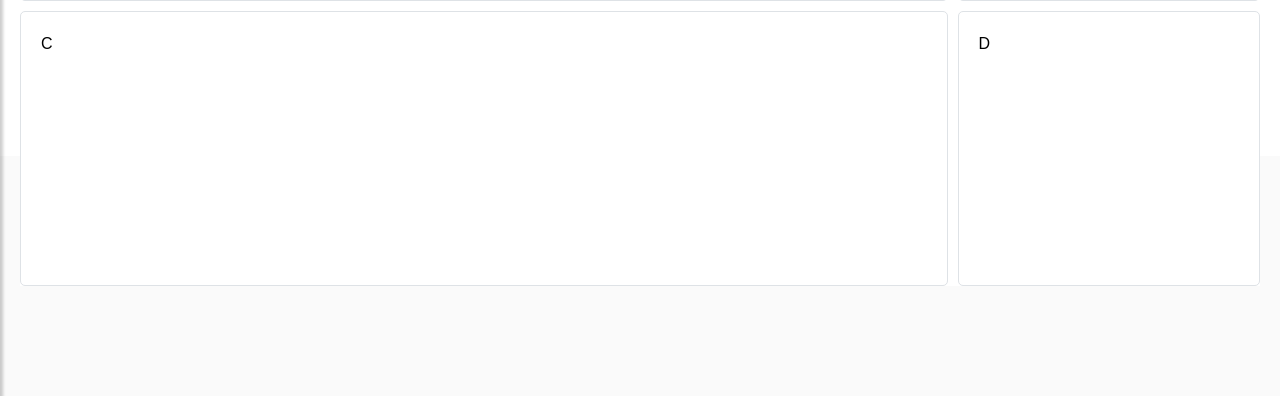
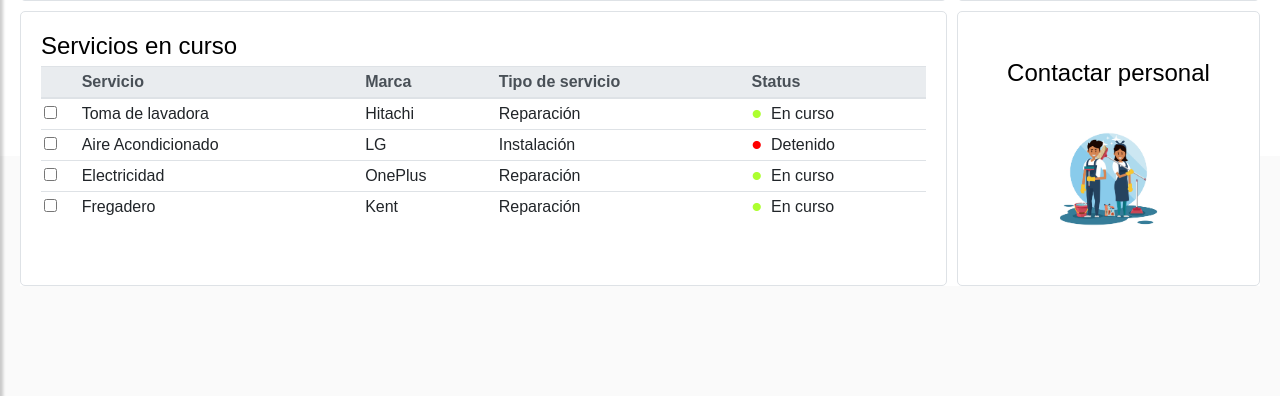
Before and after one commit to Benji-Mtz/django-fronted, a Django app: page /mantenimiento/ in a window 1280 px wide. Shown: the part 404-800 px from the top of the page. Run offline with Django 3.2, Linux system fonts and the light colour scheme; some libraries are stand-ins or nearby versions.

Commit message:
faltan media queries e iconos

```diff
--- a/static/css/style.css
+++ b/static/css/style.css
@@ -488,3 +516,42 @@ MANTENIMIENTO
   grid-column: 4 / 5;
   grid-row: 2 / 3;
 }
+
+#chart {
+  max-width: 650px;
+  margin: 35px auto;
+}
+.personal {
+  display: flex;
+  flex-direction: column;
+  justify-content: space-evenly;
+  align-items: center;
+}
+.personal img {
+  width: 45%;
+}
+
+span.en-curso::before { /* Añadimos contenido antes de cada elemento de la lista */
+  content: "\2022"; /* Insertamos el marcador */
+  padding-right: 8px; /* Establecemos el espacio entre las viñetas y el list item */
+  color: greenyellow; /* Coloreamos la viñeta */
+
+  display: inline-block;
+  padding-right: 10px;
+  font-size: 30px;
+  line-height: 15px;
+  vertical-align: -5px;
+  width: 15px;
+}
+
+span.detenido::before {
+  content: "\2022";
+  padding-right: 8px;
+  color: red;
+  display: inline-block;
+  padding-right: 10px;
+  font-size: 30px;
+  line-height: 15px;
+  vertical-align: -5px;
+  width: 15px;
+}
--- a/static/js/main.js
+++ b/static/js/main.js
@@ -35,6 +35,27 @@ window.onclick = function(event) {
     }
   }
 }
+
+var options = {
+  series: [44, 55, 41, 17, 15],
+  chart: {
+  type: 'donut',
+},
+responsive: [{
+  breakpoint: 480,
+  options: {
+    chart: {
+      width: 200
+    },
+    legend: {
+      position: 'bottom'
+    }
+  }
+}]
+};
+
+var chart = new ApexCharts(document.querySelector("#chart"), options);
+chart.render();
 
 /* Highcharts.setOptions({
   colors: ['#01BAF2', '#71BF45', '#FAA74B']
--- a/templates/base.html
+++ b/templates/base.html
@@ -1,4 +1,8 @@
 {% load static %}
+
+<!-- {% url 'index' as index %}
+{% url 'mantenimiento' as mantenimiento %} -->
+
 <!DOCTYPE html>
 <html lang="en">
 <head>
@@ -21,6 +25,7 @@
 
     <!-- Ionic icons -->
     <link href="https://unpkg.com/ionicons@4.5.10-0/dist/css/ionicons.min.css" rel="stylesheet">
+    <script src="https://cdn.jsdelivr.net/npm/apexcharts"></script>
 
     <title>{{title}}</title>
 </head>
@@ -39,11 +44,11 @@
             </div>
 
             <ul class="list-unstyled components">
-                <li class="active">
+                <li class="{% if request.path == index %} active {% endif %}">
                     {# <a href="{% url 'condominios' %}" class="d-block p-1 text-light"><i class="icon mr-2 ion-md-home"></i> Home</a> #}
-                    <a href="{% url 'index' %}" class="d-block p-1 text-light"><i class="icon mr-2 ion-md-home"></i> Home</a>
+                    <a href="{{ index }}" class="d-block p-1 text-light"><i class="icon mr-2 ion-md-home"></i> Home</a>
                 </li>
-                <li><a href="{% url 'mantenimiento' %}" class="d-block p-1 text-light"><i class="icon mr-2 ion-md-cube"></i> Mantenimiento</a></li>
+                <li class="{% if request.path == mantenimiento %} active {% endif %}"><a href="{{ mantenimiento }}" class="d-block p-1 text-light"><i class="icon mr-2 ion-md-cube"></i> Mantenimiento</a></li>
                 <li><a href="#" class="d-block p-1 text-light"><i class="icon mr-2 ion-md-person"></i> Administración personal</a></li>
                 <li><a href="#" class="d-block p-1 text-light"><i class="icon mr-2 ion-md-calendar"></i> Contabilidad</a></li>
                 <li><a href="#" class="d-block p-1 text-light"><i class="icon mr-2 ion-md-text"></i> Avisos <span class="badge badge-light">5</span></a></li>
--- a/templates/mantenimiento.html
+++ b/templates/mantenimiento.html
@@ -5,25 +5,98 @@
 <div class="main-container">
 
 <div class="wrapper">
+
   <div class="box servicios">
-    <h5 class="title-services">Servicios</h5>
+    <h3 class="title-services">Servicios</h3>
     <div class="inner-box img-row-1">
-      <!-- <div class="bottom-left">Oficio</div> -->
+      <div class="layer-row-1"></div>
+      <h5 class="service-row-1">Carpinteria</h5>
     </div>
-    <div class="inner-box img-row-1">3</div>
-    <div class="inner-box img-row-1">2</div>
-    <div class="inner-box img-row-1">4</div>
+    <div class="inner-box img-row-1">
+      <div class="layer-row-1"></div>
+      <h5 class="service-row-1">Reparaciones</h5>
+    </div>
+    <div class="inner-box img-row-1">
+      <div class="layer-row-1"></div>
+      <h5 class="service-row-1">Cocina</h5>
+    </div>
+    <div class="inner-box img-row-1">
+      <div class="layer-row-1"></div>
+      <h5 class="service-row-1">Electricidad</h5>
+    </div>
 
-    <div class="inner-box img-row-2">5</div>
-    <div class="inner-box img-row-2">6</div>
-    <div class="inner-box img-row-2">7</div>
-    <div class="inner-box img-row-2">8</div>
+    <div class="inner-box img-row-2">
+      <div class="layer-row-2"></div>
+      <h4 class="service-row-2">Electricidad</h4>
+    </div>
+    <div class="inner-box img-row-2">
+      <div class="layer-row-2"></div>
+      <h4 class="service-row-2">Electricidad</h4>
+    </div>
+    <div class="inner-box img-row-2">
+      <div class="layer-row-2"></div>
+      <h4 class="service-row-2">Electricidad</h4>
+    </div>
+    <div class="inner-box img-row-2">
+      <div class="layer-row-2"></div>
+      <h4 class="service-row-2">Electricidad</h4>
+    </div>
   </div>
-  <div class="box total-servicios">B</div>
-  <div class="box servicios-curso">C</div>
+
+  <div class="box total-servicios">
+    <h3 class="title-services">Total Servicios</h3>
+    <div id="chart"></div>
+  </div>
+  <div class="box servicios-curso">
+    <h3 class="title-services">Servicios en curso</h3>
+
+    <table class="table table-sm table-hover">
+      <thead class="thead-light">
+        <tr>
+          <th scope="col"></th>
+          <th scope="col">Servicio</th>
+          <th scope="col">Marca</th>
+          <th scope="col">Tipo de servicio</th>
+          <th scope="col">Status</th>
+        </tr>
+      </thead>
+      <tbody>
+        <tr>
+          <th scope="row">
+            <input type="checkbox" name="check1" id="1"></th>
+          <td>Toma de lavadora</td>
+          <td>Hitachi</td>
+          <td>Reparación</td>
+          <td><span class="en-curso"></span>  En curso</td>
+        </tr>
+        <tr>
+          <th scope="row"><input type="checkbox" name="check2" id="2"></th>
+          <td>Aire Acondicionado</td>
+          <td>LG</td>
+          <td>Instalación</td>
+          <td><span class="detenido"></span> Detenido</td>
+        </tr>
+        <tr>
+          <th scope="row"><input type="checkbox" name="check3" id="3"></th>
+          <td>Electricidad</td>
+          <td>OnePlus</td>
+          <td>Reparación</td>
+          <td><span class="en-curso"></span> En curso</td>
+        </tr>
+        <tr>
+          <th scope="row"><input type="checkbox" name="check4" id="4"></th>
+          <td>Fregadero</td>
+          <td>Kent</td>
+          <td>Reparación</td>
+          <td><span class="en-curso"></span> En curso</td>
+        </tr>
+
+      </tbody>
+    </table>
+  </div>
   <div class="box personal">
-    D
-
+    <h3 class="title-services">Contactar personal</h3>
+      <img src="{% static 'images/personal.jpg' %}" alt="personal">
   </div>
 </div>
 
```
Also changed, not shown: other parts of static/css/style.css (+32 -4 lines).
